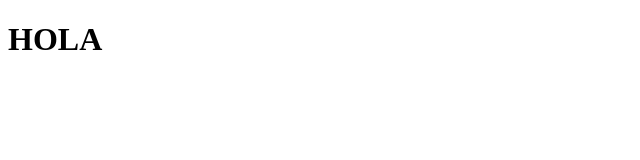
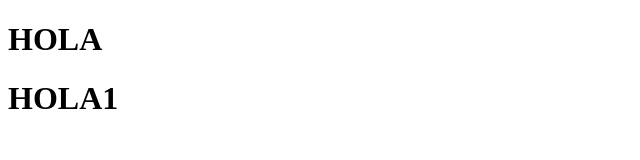
Before and after one commit to cesar3435ru/test-exam, a plain HTML site: page index.html in a window 1280 px wide. Shown: the whole page, without its empty margins (0-640 px from the left). Drawn offline with Linux system fonts and the light colour scheme.

Commit message:
second comment

```diff
--- a/index.html
+++ b/index.html
@@ -8,5 +8,6 @@
 </head>
 <body>
     <h1>HOLA</h1>
+    <h1>HOLA1</h1>
 </body>
 </html>
```
